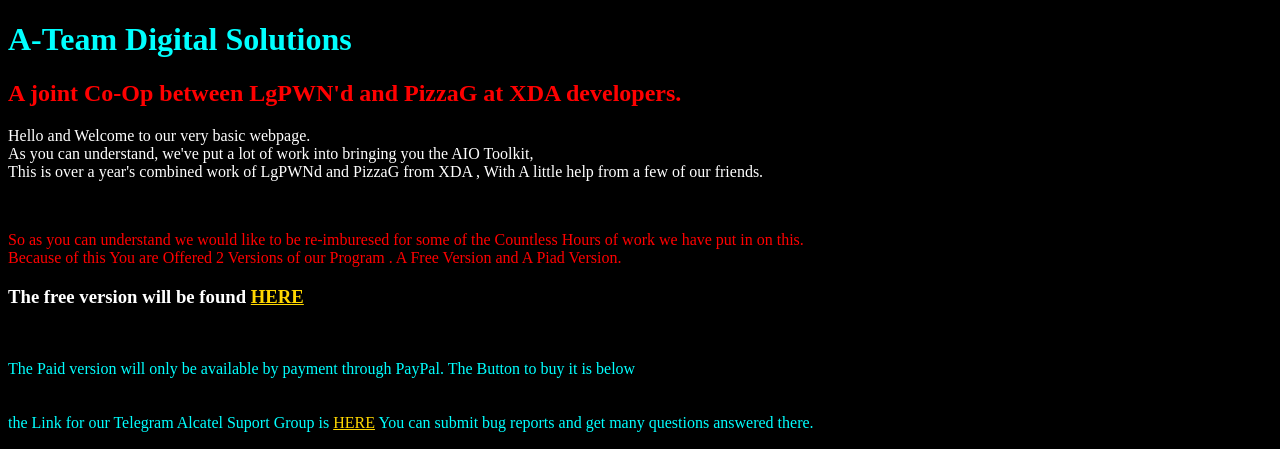
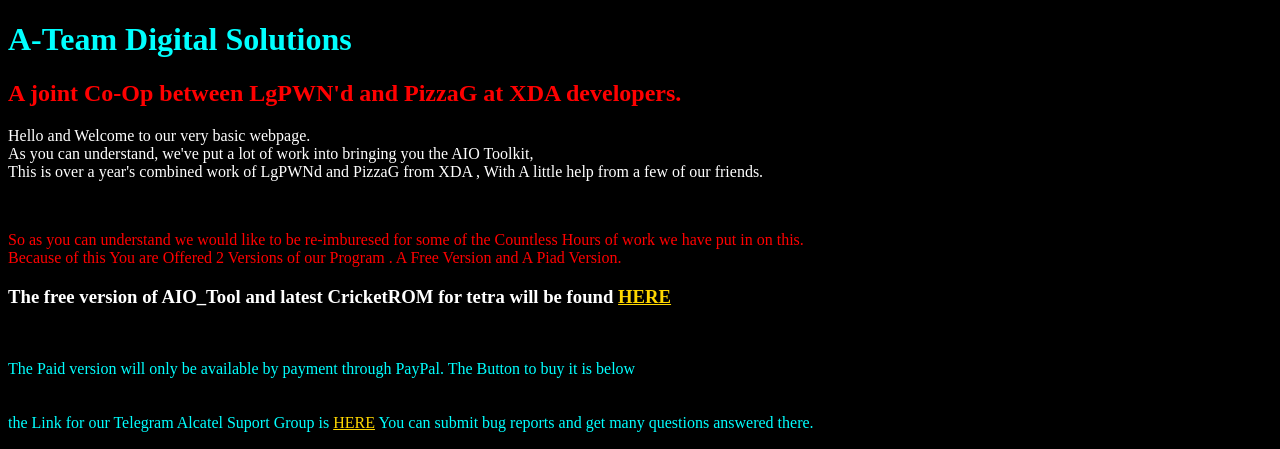
Before and after one commit to LgPWNd/LgPWNd.github.io, a plain HTML site: page index.html in a window 1280 px wide. Shown: the top 449 px of the page. Drawn offline with Linux system fonts and the light colour scheme.

Commit message:
Update index.html
..

```diff
--- a/index.html
+++ b/index.html
@@ -16,7 +16,7 @@
 		<br>
 		<p style="color:red;"> So as you can understand we would like to be re-imburesed for some of the Countless Hours of work we have put in on this.<br>
 		Because of this You are Offered 2 Versions of our Program . A Free Version and A Piad Version.</p>
-		<h3 style="color:white;"> The free version will be found <a href="https://drive.google.com/open?id=1D22En6efTHm75VjinrPSIWC0SBiG2aXA">HERE</a> </h3> <br>
+		<h3 style="color:white;"> The free version of AIO_Tool and latest CricketROM for tetra will be found <a href="https://drive.google.com/open?id=1D22En6efTHm75VjinrPSIWC0SBiG2aXA">HERE</a> </h3> <br>
 		<p style="color:cyan;"> The Paid version will only be available by payment through PayPal. The Button to buy it is below<br> <br> <br>
 		the Link for our Telegram Alcatel Suport Group is <a href="https://t.me/Alcatel_General_Discussion">HERE</a> You can submit bug reports and get many questions answered there. </p>
 <center> <h2 style="color:blue;">AOI_TOOLKIT PAID VERSION , Curently Only Available for Windows , Linux version coming soon click BuyNow <br> then after you make your payment at paypal click return to merchant to go to download</h2>
```
